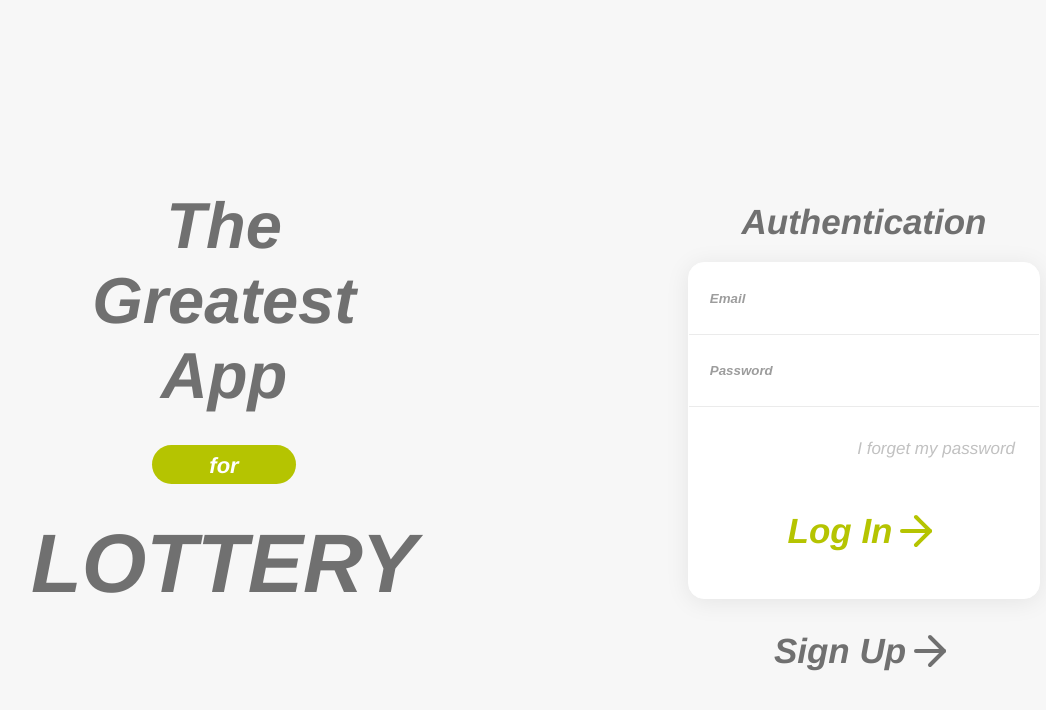
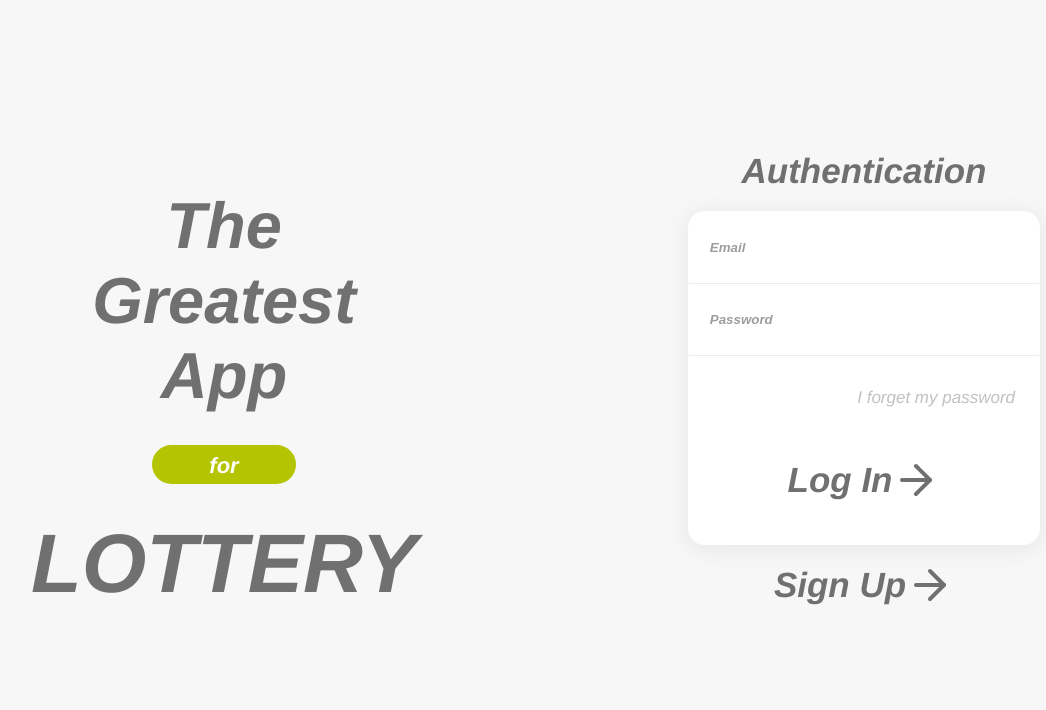
Before and after one commit to martinsgabriel1956/tgl-web, a React (Create React App) app: page /login in a window 1280 px wide. Shown: the top 710 px of the page, without its empty margins (96-1142 px from the left). Built offline with nearby package versions, Linux system fonts and the light colour scheme.

Commit message:
fix: login page and button links

```diff
--- a/src/components/Form/index.tsx
+++ b/src/components/Form/LoginForm/index.tsx
@@ -3,7 +3,7 @@ import {
   Control,
 } from "./styles";
 
-export function Form() {
+export function LoginForm() {
   return (
     <Container>
       <Control>
@@ -12,7 +12,6 @@ export function Form() {
       <Control>
         <input type="text" placeholder="Password" />
       </Control>
-
     </Container>
   );
 }
--- a/src/components/Form/styles.ts
+++ b/src/components/Form/LoginForm/styles.ts
@@ -24,6 +24,4 @@ export const Control = styled.div`
   }
 `;
 
-
-
 export const ResetPassword = styled.div``;
--- /dev/null
+++ b/src/components/UI/ButtonLink/index.tsx
@@ -0,0 +1,18 @@
+import { ReactNode, FC, HTMLAttributes } from "react";
+import { LinkProps } from "react-router-dom";
+
+import { Container } from "./styles";
+
+type HTMLProps = {
+  className?: string | undefined;
+}
+
+type ButtonProps = {
+  children: ReactNode;
+  to: LinkProps["to"] | string;
+  className?: HTMLAttributes<HTMLProps> | string;
+};
+
+export const ButtonLink: FC<ButtonProps> = (props) => {
+  return <Container to={props.to}>{props.children}</Container>;
+};
--- /dev/null
+++ b/src/components/UI/ButtonLink/styles.ts
@@ -0,0 +1,28 @@
+import styled from "styled-components";
+
+import { Link } from "react-router-dom";
+
+export const Container = styled(Link).attrs((props) => {
+  return {
+    to: props.to,
+  };
+})`
+  display: flex;
+  align-items: center;
+  justify-content: center;
+
+  font-size: 35px;
+  font-weight: bold;
+  font-style: italic;
+  cursor: pointer;
+  padding-top: 1rem;
+  text-decoration: none;
+  color: ${props => props.className === "primary" ? '#b5c401' : '#707070'};
+  margin: 0 0 2.5rem;
+
+  &.gray {
+    @media (max-width: 767px) {
+      padding-bottom: 1rem;
+    }
+  }
+`;
--- a/src/components/UI/Card/index.tsx
+++ b/src/components/UI/Card/index.tsx
@@ -1,4 +1,3 @@
-
 import { ReactNode } from 'react';
 
 import { Container } from "./styles";
--- a/src/components/UI/Card/styles.ts
+++ b/src/components/UI/Card/styles.ts
@@ -2,7 +2,6 @@ import styled from "styled-components";
 
 export const Container = styled.section`
   width: 352px;
-  height: 337px;
   margin: 0 auto;
   background-color: #fff;
   border: 1px solid #fff;
@@ -20,7 +19,6 @@ export const Container = styled.section`
     cursor: pointer;
     padding-top: 1rem;
     text-decoration: none;
-    color: #b5c401;
 
     &:nth-child(1) {
       padding-top: 0.5rem;
@@ -33,14 +31,5 @@ export const Container = styled.section`
       justify-content: flex-end;
       margin-right: 1.5rem;
     }
-
-    &:nth-child(4) {
-      color: #707070;
-      margin-top: 3.5rem;
-
-      @media (max-width: 767px) {
-        padding-bottom: 1rem;
-      }
-    }
   }
 `;
--- a/src/pages/Login/index.tsx
+++ b/src/pages/Login/index.tsx
@@ -2,9 +2,11 @@ import { Link } from "react-router-dom";
 
 import { Card } from "../../components/UI/Card";
 import { Logo } from "../../components/UI/Logo";
-import { Form } from "../../components/Form";
+import { LoginForm } from "../../components/Form/LoginForm";
 
 import { Container, Arrow } from "./styles";
+
+import { ButtonLink } from "../../components/UI/ButtonLink";
 
 export function Login() {
   return (
@@ -13,19 +15,19 @@ export function Login() {
       <section>
         <h2>Authentication</h2>
         <Card>
-          <Form />
+          <LoginForm />
           <div>
-            <Link to="/reset_password">I forget my password</Link>
+            <Link to={"/reset_password"}>I forget my password</Link>
           </div>
-          <Link to="/">
+          <ButtonLink className="primary" to="/">
             Log In
             <Arrow />
-          </Link>
-          <Link to="/register">
-            Sign Up
-            <Arrow />
-          </Link>
+          </ButtonLink>
         </Card>
+        <ButtonLink to="/register">
+          Sign Up
+          <Arrow />
+        </ButtonLink>
       </section>
     </Container>
   );
```
Also changed, not shown: src/pages/Login/styles.ts (line endings or trailing spaces).
